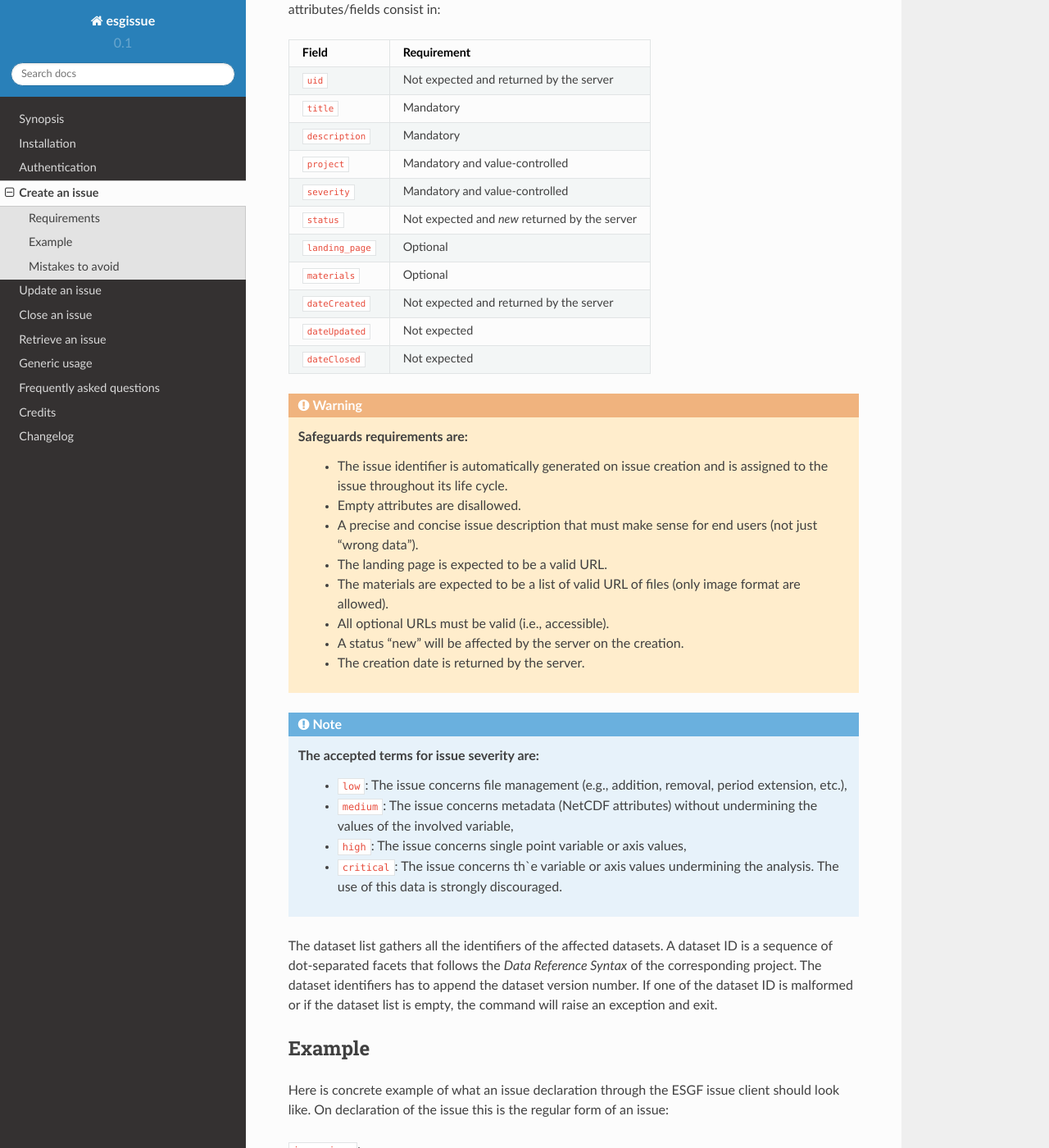
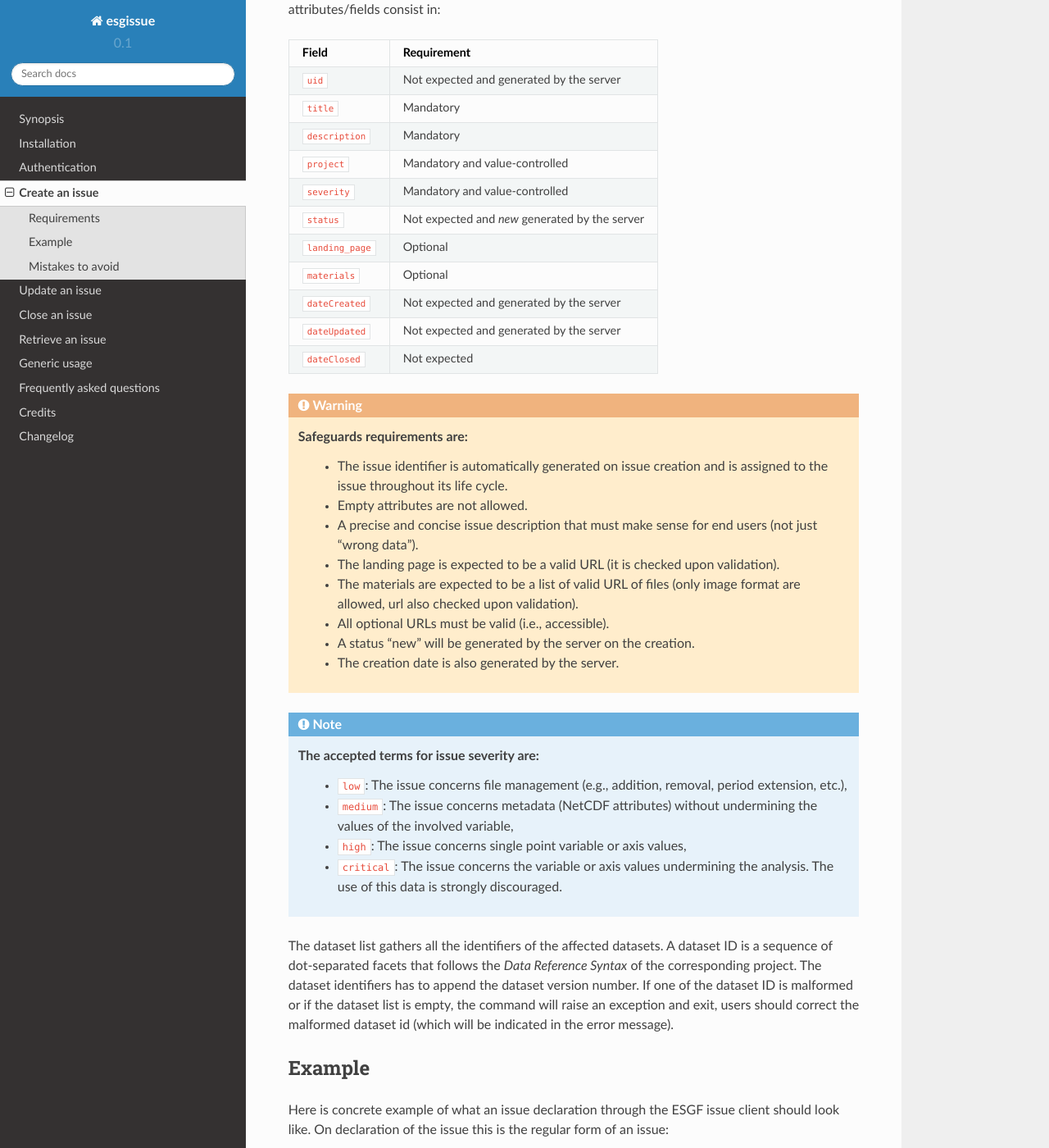
Before and after one commit to ES-DOC/esdoc-errata-client, a Sphinx documentation site: the page built from docs/create.rst, in a window 1280 px wide and 1400 px high, scrolled down 432 px. Shown: the whole window at 82% size. Built offline with Sphinx 7.4.7 and the Read the Docs theme 2.0.0, drawn with Linux system fonts in a browser that asks for light colours; some of the changed text lies outside the part shown.

Commit message:
updated documentation, added api first doc

```diff
--- a/docs/create.rst
+++ b/docs/create.rst
@@ -9,7 +9,7 @@
 Requirements
 ************
 
-Publishing an issue on the ES-DOC Errata server, you must first edit an issue template and list all the affected datasets.
+Publishing an issue on the ES-DOC Errata server, you must first edit an issue template and list all the affected dataset ids.
 
 The issue template is a JSON file constrained and validated against a JSON schema.
 Your template has to include several attributes or fields that will interact with the validation process.
@@ -18,7 +18,7 @@
 +-------------------+-----------------------------------------------+
 | Field             | Requirement                                   |
 +===================+===============================================+
-| ``uid``           | Not expected and returned by the server       |
+| ``uid``           | Not expected and generated by the server      |
 +-------------------+-----------------------------------------------+
 | ``title``         | Mandatory                                     |
 +-------------------+-----------------------------------------------+
@@ -28,15 +28,15 @@
 +-------------------+-----------------------------------------------+
 | ``severity``      | Mandatory and value-controlled                |
 +-------------------+-----------------------------------------------+
-| ``status``        | Not expected and *new* returned by the server |
+| ``status``        | Not expected and *new* generated by the server|
 +-------------------+-----------------------------------------------+
 | ``landing_page``  | Optional                                      |
 +-------------------+-----------------------------------------------+
 | ``materials``     | Optional                                      |
 +-------------------+-----------------------------------------------+
-| ``dateCreated``   | Not expected and returned by the server       |
+| ``dateCreated``   | Not expected and generated by the server      |
 +-------------------+-----------------------------------------------+
-| ``dateUpdated``   | Not expected                                  |
+| ``dateUpdated``   | Not expected and generated by the server      |
 +-------------------+-----------------------------------------------+
 | ``dateClosed``    | Not expected                                  |
 +-------------------+-----------------------------------------------+
@@ -45,13 +45,13 @@
 
    Safeguards requirements are:
     - The issue identifier is automatically generated on issue creation and is assigned to the issue throughout its life cycle.
-    - Empty attributes are disallowed.
+    - Empty attributes are not allowed.
     - A precise and concise issue description that must make sense for end users (not just “wrong data”).
-    - The landing page is expected to be a valid URL.
-    - The materials are expected to be a list of valid URL of files (only image format are allowed).
+    - The landing page is expected to be a valid URL (it is checked upon validation).
+    - The materials are expected to be a list of valid URL of files (only image format are allowed, url also checked upon validation).
     - All optional URLs must be valid (i.e., accessible).
-    - A status “new” will be affected by the server on the creation.
-    - The creation date is returned by the server.
+    - A status “new” will be generated by the server on the creation.
+    - The creation date is also generated by the server.
 
 .. note::
 
@@ -59,12 +59,13 @@
      - ``low``: The issue concerns file management (e.g., addition, removal, period extension, etc.),
      - ``medium``: The issue concerns metadata (NetCDF attributes) without undermining the values of the involved variable,
      - ``high``: The issue concerns single point variable or axis values,
-     - ``critical``: The issue concerns th`e variable or axis values undermining the analysis. The use of this data is strongly discouraged.
+     - ``critical``: The issue concerns the variable or axis values undermining the analysis. The use of this data is strongly discouraged.
 
 The dataset list gathers all the identifiers of the affected datasets.
 A dataset ID is a sequence of dot-separated facets that follows the *Data Reference Syntax* of the corresponding project.
 The dataset identifiers has to append the dataset version number.
-If one of the dataset ID is malformed or if the dataset list is empty, the command will raise an exception and exit.
+If one of the dataset ID is malformed or if the dataset list is empty, the command will raise an exception and exit,
+users should correct the malformed dataset id (which will be indicated in the error message).
 
 Example
 *******
@@ -110,7 +111,7 @@
 
 .. note::
 
-    The log argument is optional, if not used, the standard output will be used.
+    The log argument is optional, if not indicated, the standard output will be used.
 
 On success the local issue file will be modified. The creation and update dates will be appended as well as the issue UID and status:
 
--- a/docs/synopsis.rst
+++ b/docs/synopsis.rst
@@ -12,9 +12,9 @@
 The cause behind the version changes has to be published alongside the data: what was updated, retracted or removed, and why.
 Consequently, the publication of a new version of a dataset has to be motivated by an issue.
 
-``esgissue`` allows the referenced data providers to easily create, document, update, close or remove a validated issue.
+``esgissue`` allows the referenced data providers to easily create, update, close or retrieve (download) a validated issue.
 
-``esgissue`` implements a similar issue-management system to GitHub, it is completely hosted within the ES-DOC Errata Service.
+``esgissue`` implements a similar issue-management system to GitHub. The data is however completely hosted within the ES-DOC Errata Service.
 
 The issue registration should be executed prior to the publication process and is ought to be mandatory for additional
 versions, version removal or retraction.
```
Also changed, not shown: docs/api.rst (added, +201 -0 lines), docs/installation.rst (+2 -7 lines), docs/update.rst (+10 -6 lines).
